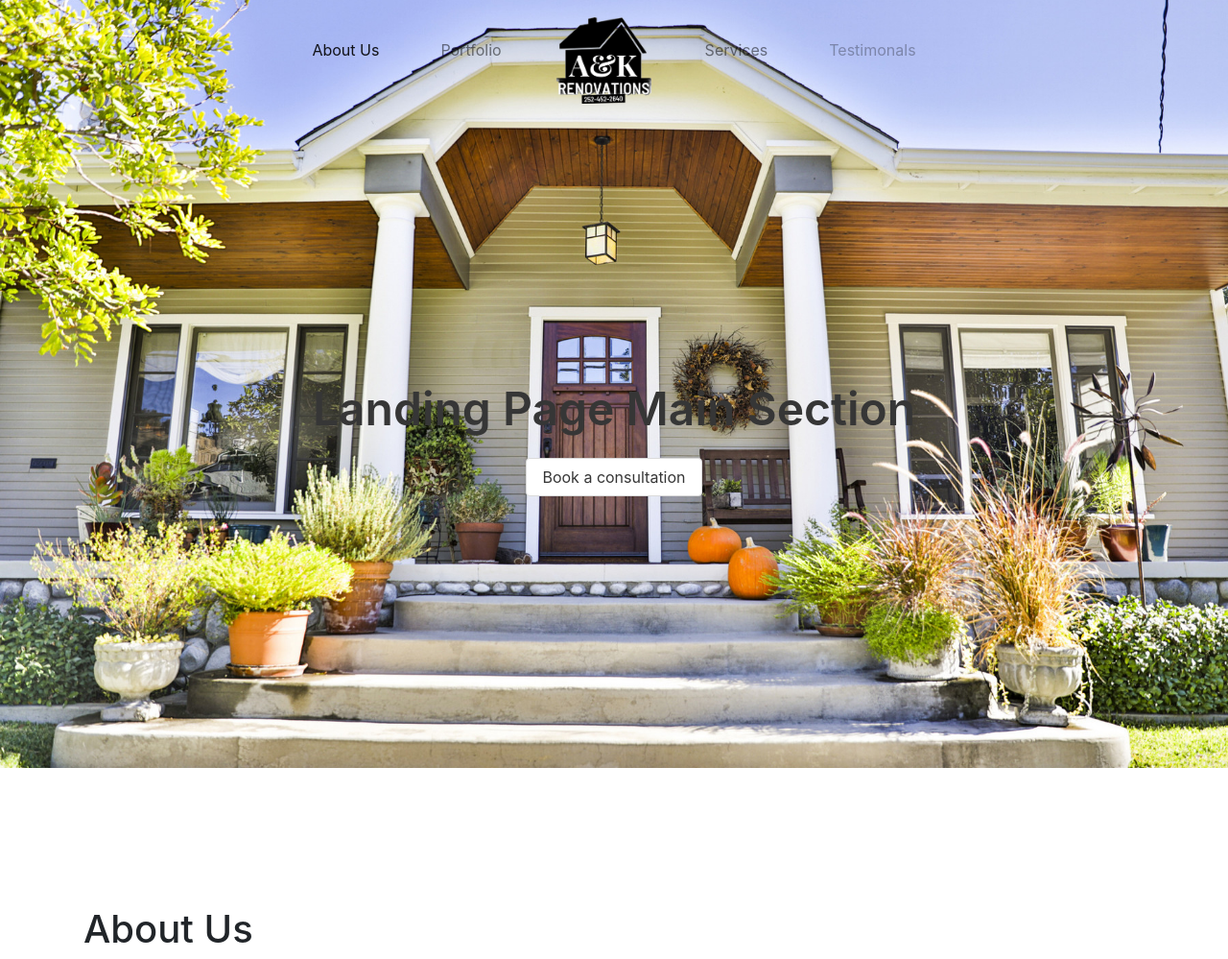
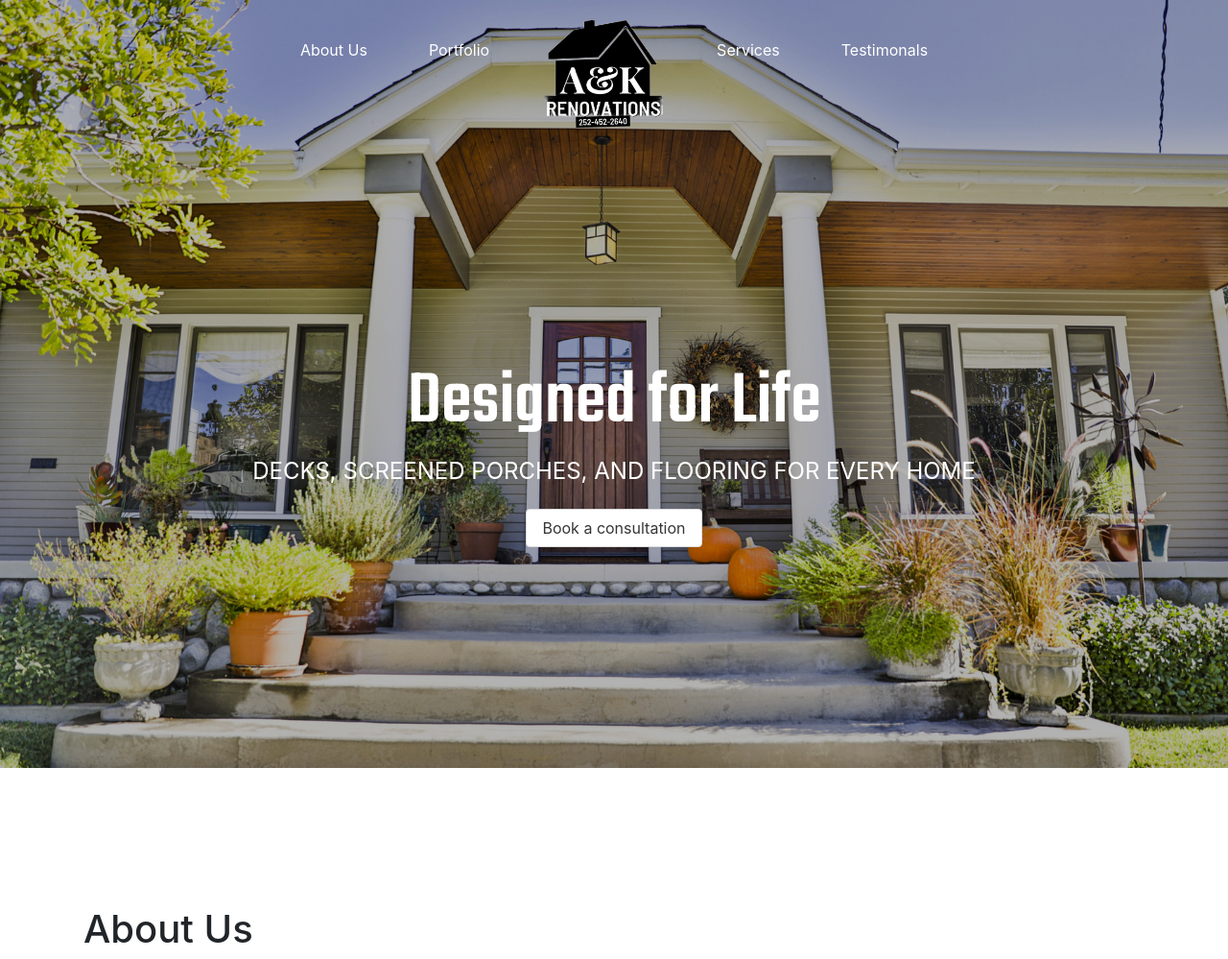
Before and after one commit to efmarcial/akbuilder, a Django app: page / in a window 1280 px wide. Shown: the top 999 px of the page at 96% size. Run offline with Django 4.2, Linux system fonts and the light colour scheme.

Commit message:
background images and color

```diff
--- a/app/static/app/global.css
+++ b/app/static/app/global.css
@@ -1,10 +1,13 @@
+@import url('https://fonts.googleapis.com/css2?family=Teko:wght@400;500&display=swap');
+
+
 .navbar-logo-centered .navbar-nav .nav-link{
     padding: .5em 1em;
 }
 
 /* Setup logo size for desktop */
 .logo {
-    width: 100px;
+    width: 125px;
     height: inherit;
 }
 
@@ -19,3 +22,17 @@
     background-size: cover;
 
 }
+
+.main-bg {
+    background-color: rgba(0, 0, 0, .3);
+}
+
+.header-text {
+    font-size: 5rem;
+}
+
+@media screen and (max-width: 720px) and (min-width: 200px){
+    .header-text {
+        font-size: 4rem;
+    }
+}
--- a/app/templates/app/index.html
+++ b/app/templates/app/index.html
@@ -28,21 +28,21 @@
 <body>
 
     <!--Main Section-->
-    <section id="main-section" class="hero is-fullheight main-background">
-        <div class="hero-head">
+    <section id="main-section" class="hero is-fullheight main-background ">
+        <div class="hero-head main-bg">
             <!--Navigation Bar-->
-    <nav class="navbar navbar-expand-lg navbar-light bg-transparent">
+            <nav class="navbar navbar-expand-lg navbar-dark bg-transparent">
 
                 <button class="navbar-toggler" type="button" data-toggle="collapse" data-target="#navbarNav" aria-controls="navbarNav" aria-expanded="false" aria-label="Toggle navigation">
                 <span class="navbar-toggler-icon"></span>
                 </button>
                 <div class="collapse navbar-collapse" id="navbarNav">
                 <ul class="navbar-nav mx-auto">
-            <li class="nav-item active mx-4 mt-4">
-              <a class="nav-link " href="#about">About Us<span class="sr-only">(current)</span></a>
+                    <li class="nav-item  mx-4 mt-4">
+                    <a class="nav-link has-text-white" href="#about">About Us</a>
                     </li>
                     <li class="nav-item mx-4 mt-4">
-              <a class="nav-link " href="#portfolio">Portfolio</a>
+                    <a class="nav-link has-text-white" href="#portfolio">Portfolio</a>
                     </li>
 
                     <li class="nav-item mx-4">
@@ -51,24 +51,31 @@
                         </a>
                     </li>
                     <li class="nav-item mx-4 mt-4">
-              <a class="nav-link" href="#services">Services</a>
+                    <a class="nav-link has-text-white" href="#services">Services</a>
                     </li>
                     <li class="nav-item mx-4 mt-4">
-              <a class="nav-link disabled" href="#testimonals">Testimonals</a>
+                    <a class="nav-link has-text-white" href="#testimonals">Testimonals</a>
                     </li>
                 </ul>
                 </div>
             </nav>
         </div>
-        <div class="hero-body">
+
+        <!-- Main body -->
+        <div class="hero-body main-bg">
             <div class="container">
 
                 <div class="columns has-text-centered">
                     <div class="column">
 
-                        <h1 class="title is-size-1-desktop is-size-1-tablet is-size-2-mobile">
-                            Landing Page Main Section
+                        <h1 class="header-text has-text-white"
+                            style="font-family: 'Teko', san-serif;">
+                            Designed for Life
                         </h1>
+
+                        <p class="subtitle has-text-white is-size-4-desktop is-size-4-tablet is-size-5-mobile">
+                            DECKS, SCREENED PORCHES, AND FLOORING FOR EVERY HOME
+                        </p>
 
                         <!--Book a consultation button-->
                         <button class="button">Book a consultation</button>
```
Lines whose indentation alone changed are shown as unchanged.
